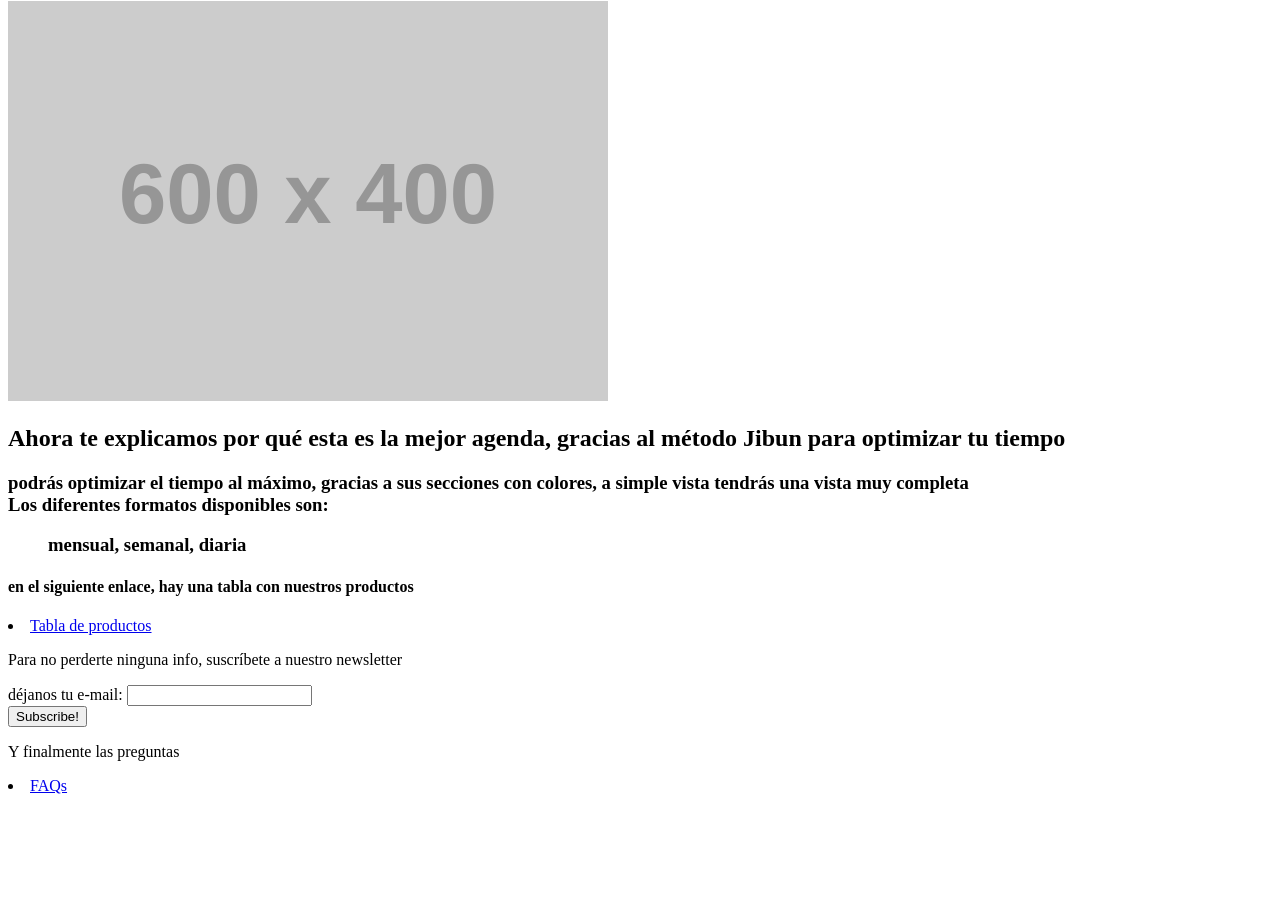
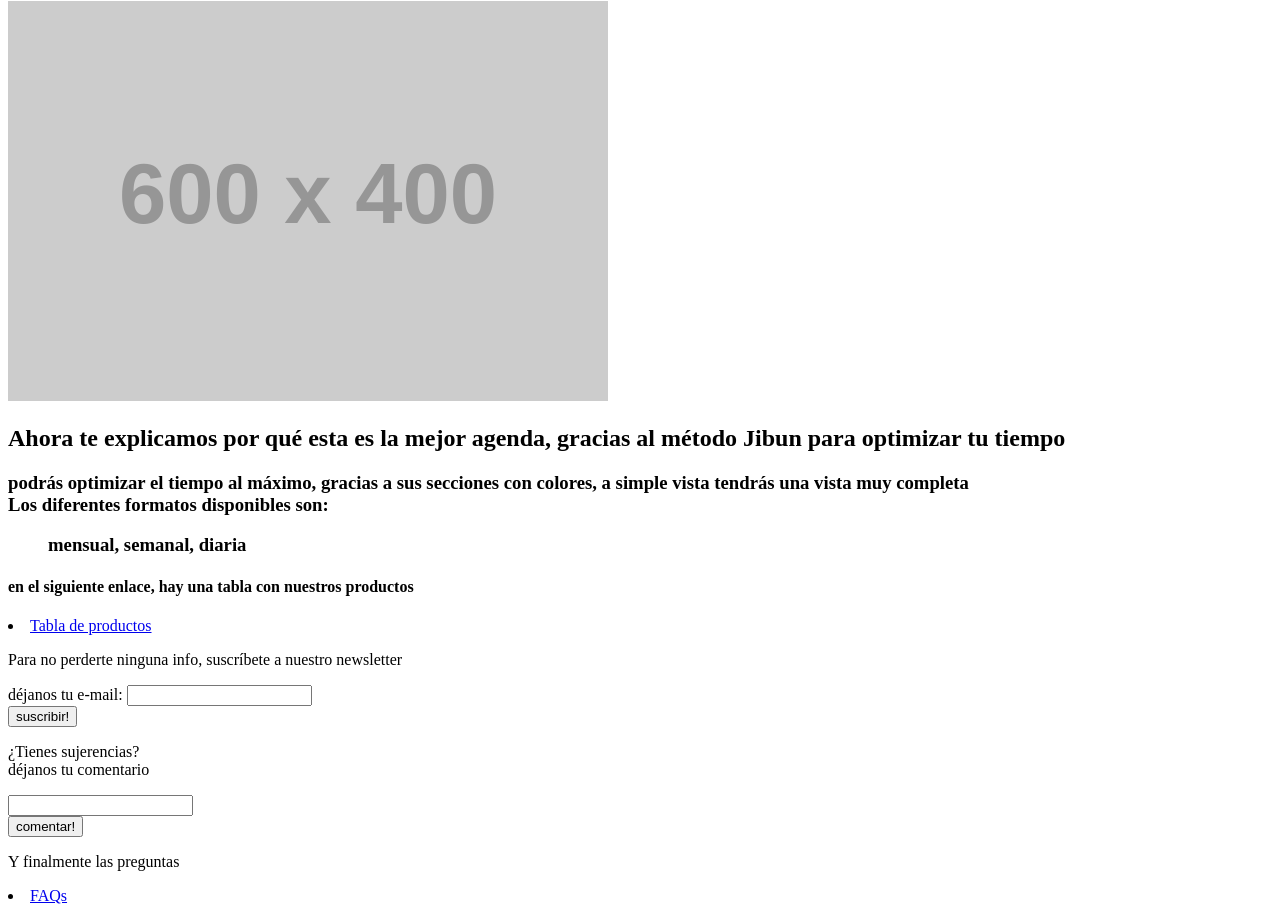
Before and after one commit to csuarezLZ/prueba1, a plain HTML site: page SRC/index.html in a window 1280 px wide. Shown: the part 79-992 px from the top of the page. Before the commit the page ends 882 px from the top, so only its background shows below. Drawn offline with Linux system fonts and the light colour scheme; placeholder pictures from the web are drawn by us.

Commit message:
docs: :bookmark: new docs have been uploaded

```diff
--- a/SRC/index.html
+++ b/SRC/index.html
@@ -27,9 +27,18 @@
       <input type="email" name="email" id="email" required />
     </div>
     <div class="form-example">
-      <input type="submit" value="Subscribe!" />
+      <input type="submit" value="suscribir!" />
     </div>
-  </form>
+</form>
+<p>¿Tienes sujerencias? <br> déjanos tu comentario</p>
+<form action="" method="get" class="form-example">
+    <div class="form-example">
+      <input type="comentario" name="comentario" id="comentario" required />
+    </div>
+    <div class="form-example">
+      <input type="submit" value="comentar!" />
+    </div>
+</form>
 <p> Y finalmente las preguntas</p>
 <footer>
     <nav>
```
Also changed, not shown: 1 other file.
